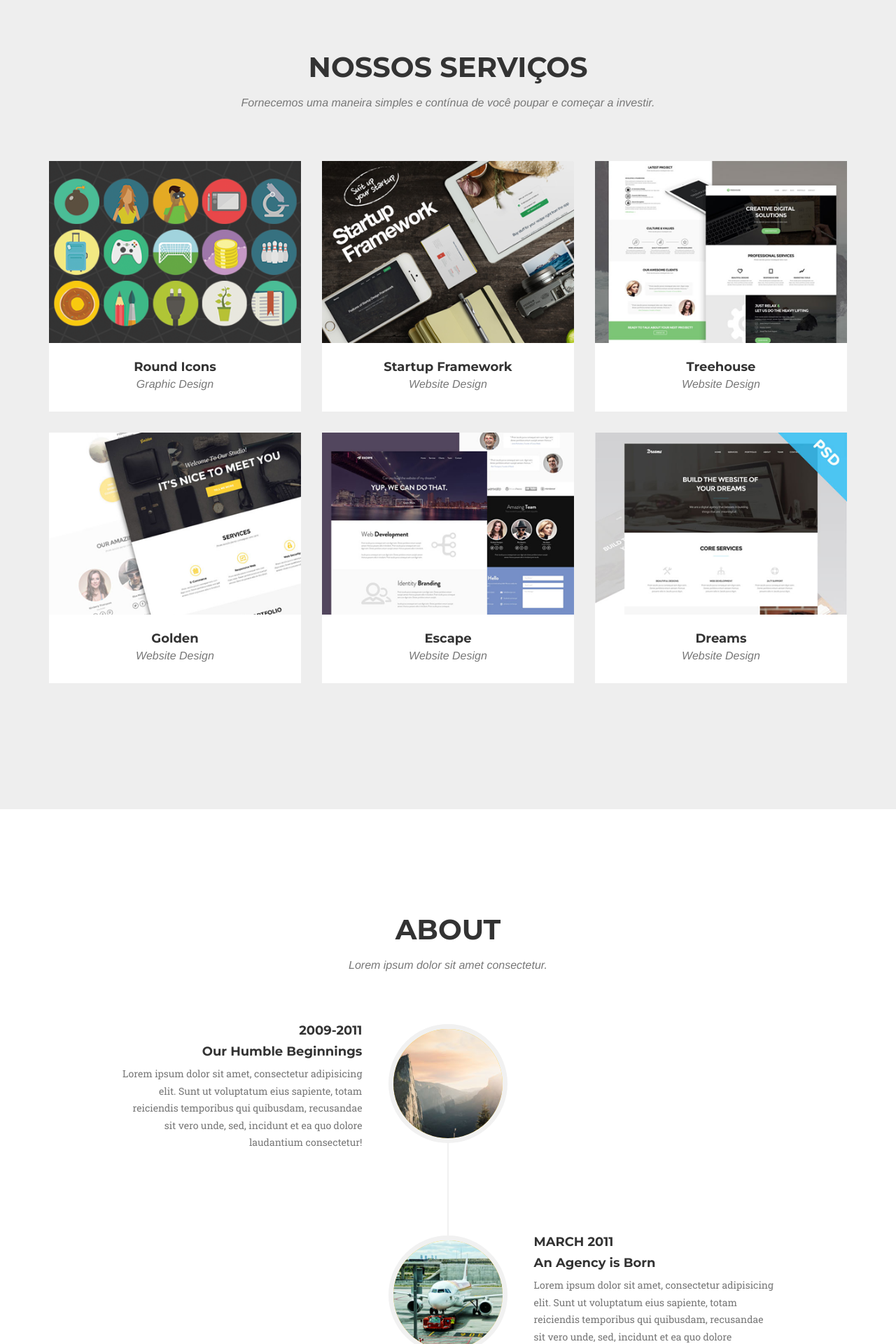
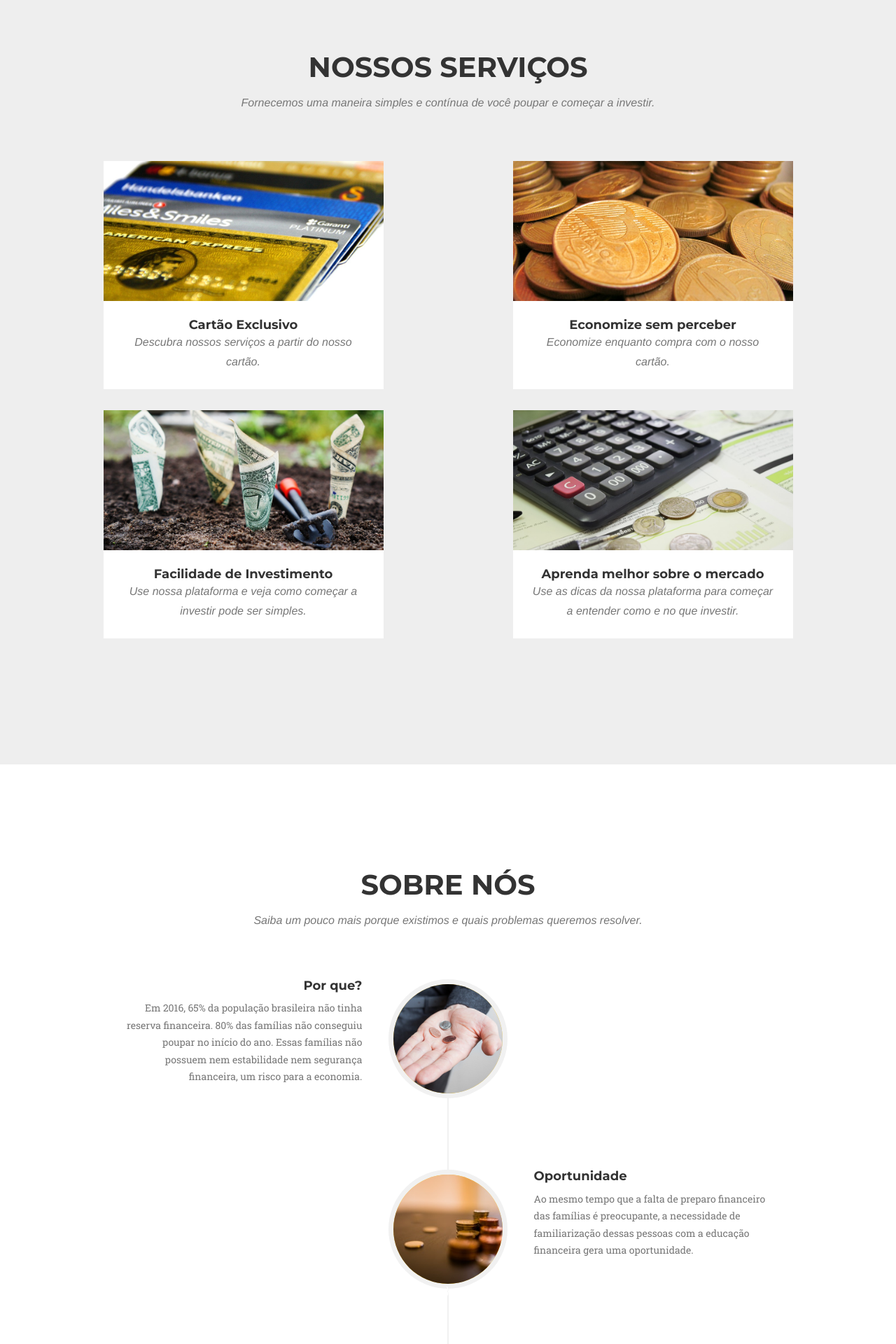
Before and after one commit to LucasIME/hackpuc, a Flask app: page / in a window 1280 px wide. Shown: the part 1960-3880 px from the top of the page at 70% size. Run offline with Flask 2, Linux system fonts and the light colour scheme; some libraries are stand-ins or nearby versions; some web fonts are replaced.

Commit message:
Finished land page.

```diff
--- /dev/null
+++ b/Sandbox/static/images/portfolio/url.html
@@ -0,0 +1,2 @@
+<script>window.googleJavaScriptRedirect=1</script><META name="referrer" content="origin"><script>var n={navigateTo:function(b,a,d){if(b!=a&&b.google){if(b.google.r){b.google.r=0;b.location.href=d;a.location.replace("about:blank");}}else{a.location.replace(d);}}};n.navigateTo(window.parent,window,"https://www.pexels.com/search/coins/");
+</script><noscript><META http-equiv="refresh" content="0;URL='https://www.pexels.com/search/coins/'"></noscript>
--- a/Sandbox/templates/land.html
+++ b/Sandbox/templates/land.html
@@ -133,88 +133,60 @@
                 </div>
             </div>
             <div class="row">
-                <div class="col-md-4 col-sm-6 portfolio-item">
-                    <a href="#portfolioModal1" class="portfolio-link" data-toggle="modal">
+                <div class="col-md-6 col-sm-6 portfolio-item">
+                    <a href="#portfolioModal1" class="portfolio-link">
                         <div class="portfolio-hover">
                             <div class="portfolio-hover-content">
                                 <i class="fa fa-plus fa-3x"></i>
                             </div>
                         </div>
-                        <img src="/static/images/portfolio/roundicons.png" class="img-responsive" alt="">
+                        <img src="/static/images/credit_card.jpg" style="max-height: 200px; width: 400px; object-fit: cover;" class="img-responsive" alt="">
                     </a>
                     <div class="portfolio-caption">
-                        <h4>Round Icons</h4>
-                        <p class="text-muted">Graphic Design</p>
+                        <h4>Cartão Exclusivo</h4>
+                        <p class="text-muted">Descubra nossos serviços a partir do nosso cartão.</p>
                     </div>
                 </div>
-                <div class="col-md-4 col-sm-6 portfolio-item">
-                    <a href="#portfolioModal2" class="portfolio-link" data-toggle="modal">
+                <div class="col-md-6 col-sm-6 portfolio-item">
+                    <a href="#portfolioModal2" class="portfolio-link">
                         <div class="portfolio-hover">
                             <div class="portfolio-hover-content">
                                 <i class="fa fa-plus fa-3x"></i>
                             </div>
                         </div>
-                        <img src="/static/images/portfolio/startup-framework.png" class="img-responsive" alt="">
+                        <img src="/static/images/money.jpg" style="max-height: 200px; width: 400px; object-fit: cover;" class="img-responsive" alt="">
                     </a>
                     <div class="portfolio-caption">
-                        <h4>Startup Framework</h4>
-                        <p class="text-muted">Website Design</p>
+                        <h4>Economize sem perceber</h4>
+                        <p class="text-muted">Economize enquanto compra com o nosso cartão.</p>
                     </div>
                 </div>
-                <div class="col-md-4 col-sm-6 portfolio-item">
-                    <a href="#portfolioModal3" class="portfolio-link" data-toggle="modal">
+                <div class="col-md-6 col-sm-6 portfolio-item">
+                    <a href="#portfolioModal3" class="portfolio-link">
                         <div class="portfolio-hover">
                             <div class="portfolio-hover-content">
                                 <i class="fa fa-plus fa-3x"></i>
                             </div>
                         </div>
-                        <img src="/static/images/portfolio/treehouse.png" class="img-responsive" alt="">
+                        <img src="/static/images/money2.jpg" style="max-height: 200px; width: 400px; object-fit: cover;" class="img-responsive" alt="">
                     </a>
                     <div class="portfolio-caption">
-                        <h4>Treehouse</h4>
-                        <p class="text-muted">Website Design</p>
+                        <h4>Facilidade de Investimento</h4>
+                        <p class="text-muted">Use nossa plataforma e veja como começar a investir pode ser simples.</p>
                     </div>
                 </div>
-                <div class="col-md-4 col-sm-6 portfolio-item">
-                    <a href="#portfolioModal4" class="portfolio-link" data-toggle="modal">
+                <div class="col-md-6 col-sm-6 portfolio-item">
+                    <a href="#portfolioModal4" class="portfolio-link">
                         <div class="portfolio-hover">
                             <div class="portfolio-hover-content">
                                 <i class="fa fa-plus fa-3x"></i>
                             </div>
                         </div>
-                        <img src="/static/images/portfolio/golden.png" class="img-responsive" alt="">
+                        <img src="/static/images/economics.jpg" style="max-height: 200px; width: 400px; object-fit: cover;" class="img-responsive" alt="">
                     </a>
                     <div class="portfolio-caption">
-                        <h4>Golden</h4>
-                        <p class="text-muted">Website Design</p>
-                    </div>
-                </div>
-                <div class="col-md-4 col-sm-6 portfolio-item">
-                    <a href="#portfolioModal5" class="portfolio-link" data-toggle="modal">
-                        <div class="portfolio-hover">
-                            <div class="portfolio-hover-content">
-                                <i class="fa fa-plus fa-3x"></i>
-                            </div>
-                        </div>
-                        <img src="/static/images/portfolio/escape.png" class="img-responsive" alt="">
-                    </a>
-                    <div class="portfolio-caption">
-                        <h4>Escape</h4>
-                        <p class="text-muted">Website Design</p>
-                    </div>
-                </div>
-                <div class="col-md-4 col-sm-6 portfolio-item">
-                    <a href="#portfolioModal6" class="portfolio-link" data-toggle="modal">
-                        <div class="portfolio-hover">
-                            <div class="portfolio-hover-content">
-                                <i class="fa fa-plus fa-3x"></i>
-                            </div>
-                        </div>
-                        <img src="/static/images/portfolio/dreams.png" class="img-responsive" alt="">
-                    </a>
-                    <div class="portfolio-caption">
-                        <h4>Dreams</h4>
-                        <p class="text-muted">Website Design</p>
+                        <h4>Aprenda melhor sobre o mercado</h4>
+                        <p class="text-muted">Use as dicas da nossa plataforma para começar a entender como e no que investir.</p>
                     </div>
                 </div>
             </div>
@@ -226,8 +198,8 @@
         <div class="container">
             <div class="row">
                 <div class="col-lg-12 text-center">
-                    <h2 class="section-heading">About</h2>
-                    <h3 class="section-subheading text-muted">Lorem ipsum dolor sit amet consectetur.</h3>
+                    <h2 class="section-heading">Sobre nós</h2>
+                    <h3 class="section-subheading text-muted">Saiba um pouco mais porque existimos e quais problemas queremos resolver.</h3>
                 </div>
             </div>
             <div class="row">
@@ -235,43 +207,51 @@
                     <ul class="timeline">
                         <li>
                             <div class="timeline-image">
-                                <img class="img-circle img-responsive" src="/static/images/about/1.jpg" alt="">
+                                <img class="img-circle img-responsive" src="/static/images/about/broke.jpg" alt="">
                             </div>
                             <div class="timeline-panel">
                                 <div class="timeline-heading">
-                                    <h4>2009-2011</h4>
-                                    <h4 class="subheading">Our Humble Beginnings</h4>
+                                    <h4 class="subheading">Por que?</h4>
                                 </div>
                                 <div class="timeline-body">
-                                    <p class="text-muted">Lorem ipsum dolor sit amet, consectetur adipisicing elit. Sunt ut voluptatum eius sapiente, totam reiciendis temporibus qui quibusdam, recusandae sit vero unde, sed, incidunt et ea quo dolore laudantium consectetur!</p>
+                                    <p class="text-muted">
+                                    Em 2016, 65% da população brasileira não tinha reserva financeira. 80% das famílias não conseguiu poupar no início do ano.
+                                    Essas famílias não possuem nem estabilidade nem segurança financeira, um risco para a economia.
+                                    </p>
                                 </div>
                             </div>
                         </li>
                         <li class="timeline-inverted">
                             <div class="timeline-image">
-                                <img class="img-circle img-responsive" src="/static/images/about/2.jpg" alt="">
+                              <img class="img-circle img-responsive" src="/static/images/about/pexels-photo.jpg" alt="">
+
+                                                  }
                             </div>
                             <div class="timeline-panel">
                                 <div class="timeline-heading">
-                                    <h4>March 2011</h4>
-                                    <h4 class="subheading">An Agency is Born</h4>
+                                  <h4 class="subheading">Oportunidade</h4>
                                 </div>
                                 <div class="timeline-body">
-                                    <p class="text-muted">Lorem ipsum dolor sit amet, consectetur adipisicing elit. Sunt ut voluptatum eius sapiente, totam reiciendis temporibus qui quibusdam, recusandae sit vero unde, sed, incidunt et ea quo dolore laudantium consectetur!</p>
+                                    <p class="text-muted">
+                                    Ao mesmo tempo que a falta de preparo financeiro das famílias é preocupante, a necessidade de familiarização dessas pessoas
+                                    com a educação financeira gera uma oportunidade.
+                                    </p>
                                 </div>
                             </div>
                         </li>
                         <li>
                             <div class="timeline-image">
-                                <img class="img-circle img-responsive" src="/static/images/about/3.jpg" alt="">
+                                <img class="img-circle img-responsive" src="/static/images/about/money3.jpeg" alt="">
                             </div>
                             <div class="timeline-panel">
                                 <div class="timeline-heading">
-                                    <h4>December 2012</h4>
-                                    <h4 class="subheading">Transition to Full Service</h4>
+                                    <h4 class="subheading">Objetivos</h4>
                                 </div>
                                 <div class="timeline-body">
-                                    <p class="text-muted">Lorem ipsum dolor sit amet, consectetur adipisicing elit. Sunt ut voluptatum eius sapiente, totam reiciendis temporibus qui quibusdam, recusandae sit vero unde, sed, incidunt et ea quo dolore laudantium consectetur!</p>
+                                    <p class="text-muted">
+                                    Queremos proporcionar uma forma indolor de poupar e a partir disso, uma plataforma de investimento que permita brasileiros
+                                    terem seu primeiro contato com o investimento.
+                                    </p>
                                 </div>
                             </div>
                         </li>
@@ -281,19 +261,21 @@
                             </div>
                             <div class="timeline-panel">
                                 <div class="timeline-heading">
-                                    <h4>July 2014</h4>
-                                    <h4 class="subheading">Phase Two Expansion</h4>
+                                    <h4 class="subheading">Visão</h4>
                                 </div>
                                 <div class="timeline-body">
-                                    <p class="text-muted">Lorem ipsum dolor sit amet, consectetur adipisicing elit. Sunt ut voluptatum eius sapiente, totam reiciendis temporibus qui quibusdam, recusandae sit vero unde, sed, incidunt et ea quo dolore laudantium consectetur!</p>
+                                    <p class="text-muted">
+                                    Planejamos diminuir a barreira de entrada do brasileiro no mercado de investimentos.
+                                    Trabalharemos para que seja comum falar em planejamento financeiro e em investimentos.
+                                    </p>
                                 </div>
                             </div>
                         </li>
                         <li class="timeline-inverted">
                             <div class="timeline-image">
-                                <h4>Be Part
-                                    <br>Of Our
-                                    <br>Story!</h4>
+                                <h4>Seja parte
+                                    <br>da nossa
+                                    <br>história!</h4>
                             </div>
                         </li>
                     </ul>
@@ -410,7 +392,7 @@
         <div class="container">
             <div class="row">
                 <div class="col-md-4">
-                    <span class="copyright">Copyright &copy; Gal.op 2016</span>
+                    <span class="copyright">Copyright &copy; gal.op 2016</span>
                 </div>
                 <div class="col-md-4">
                     <ul class="list-inline social-buttons">
```
Also changed, not shown: Sandbox/static/images/about/broke.jpg (added), Sandbox/static/images/about/money3.jpeg (added), Sandbox/static/images/about/pexels-photo.jpg (added), Sandbox/static/images/back_galop.png, Sandbox/static/images/banner_galop.png (deleted), Sandbox/static/images/credit_card.jpg (added), Sandbox/static/images/economics.jpg (added), Sandbox/static/images/golden_logo.png (added), Sandbox/static/images/money.jpg (added), Sandbox/static/images/money2.jpg (added), Sandbox/static/images/portfolio/download.jpg (added).
